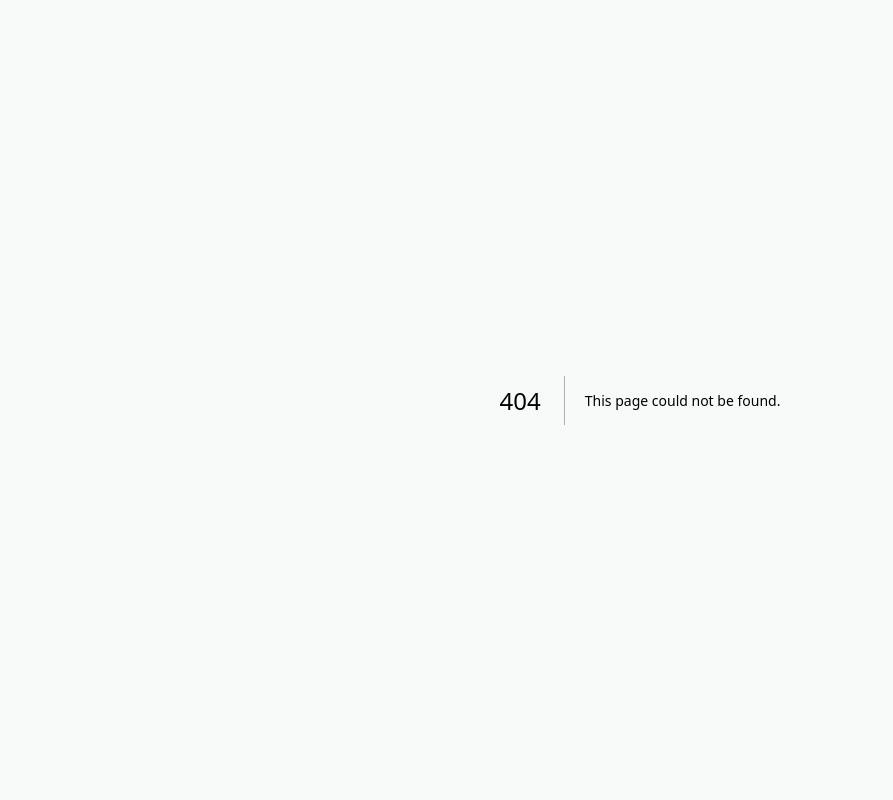
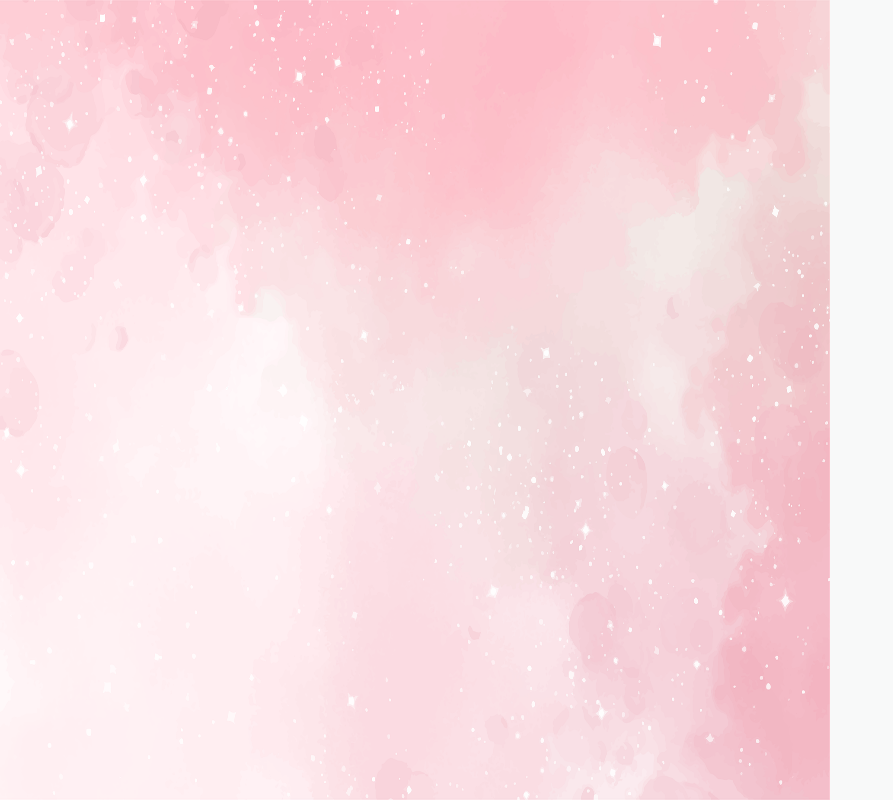
Before and after one commit to dalgit/moyagi, a Next.js app: page /login in a window 1280 px wide. Before the commit this address had no page. Shown: the whole page, without its empty margins (0-893 px from the left). Built offline with nearby package versions, Linux system fonts and the light colour scheme.

Commit message:
design : login page

```diff
--- /dev/null
+++ b/pages/login.tsx
@@ -0,0 +1,30 @@
+import Image from 'next/image'
+import styled from 'styled-components'
+import bg from '/public/assets/login_page_background.png'
+
+const LoginPage = () => {
+  return (
+    <LoginPageLayout>
+      <BackgroundWrapper>
+        <Image src={bg} alt="background" fill />
+      </BackgroundWrapper>
+      <LoginForm />
+    </LoginPageLayout>
+  )
+}
+
+export default LoginPage
+
+const LoginPageLayout = styled.div`
+  display: flex;
+  width: 100%;
+  height: 100%;
+`
+
+const BackgroundWrapper = styled.div`
+  position: relative;
+  flex: 1;
+`
+const LoginForm = styled.div`
+  width: 450px;
+`
```
Also changed, not shown: public/assets/login_page_background.png (added).
